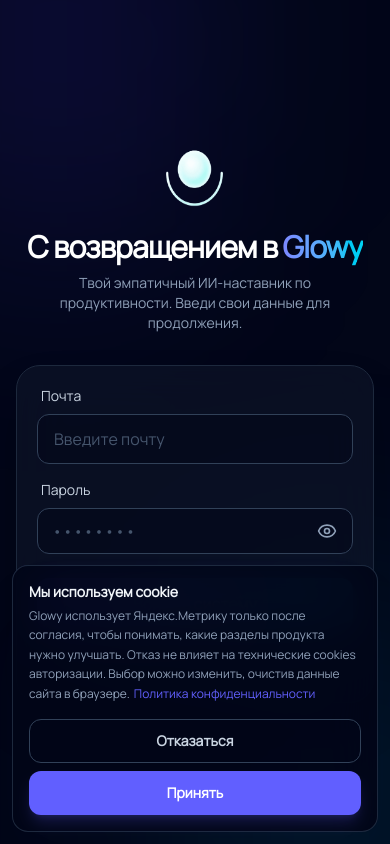
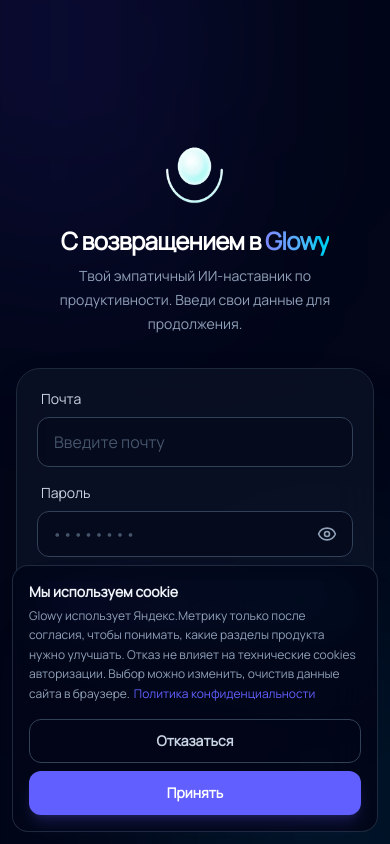
Before and after one commit to kostin-five/glowy, a React (Vite) app: page /login in a window 390 px wide. Built offline with nearby package versions, Linux system fonts and the light colour scheme; no server answers; a web font is replaced by a local one.

Commit message:
fix(auth): polish login page responsiveness

```diff
--- a/src/pages/LoginPage.tsx
+++ b/src/pages/LoginPage.tsx
@@ -66,13 +66,13 @@ const LoginPage = () => {
           <img src="/Glowy.png" alt="Glowy Logo" className="w-22 h-20" />
         </div>
 
-        <h1 className="font-display text-3xl md:text-4xl font-black text-white tracking-tight mb-2 text-center">
+        <h1 className="font-display text-2xl sm:text-3xl md:text-4xl font-black text-white tracking-tight leading-tight sm:leading-tight md:leading-none mb-2 text-center">
           С возвращением в{" "}
           <span className="text-transparent bg-clip-text bg-linear-to-r from-indigo-400 to-cyan-400">
             Glowy
           </span>
         </h1>
-        <p className="text-slate-400 text-sm mb-8 text-center px-4">
+        <p className="text-slate-400 text-sm sm:text-[15px] leading-6 mb-8 text-center px-3 sm:px-4">
           Твой эмпатичный ИИ-наставник по продуктивности. Введи свои данные для
           продолжения.
         </p>
```
